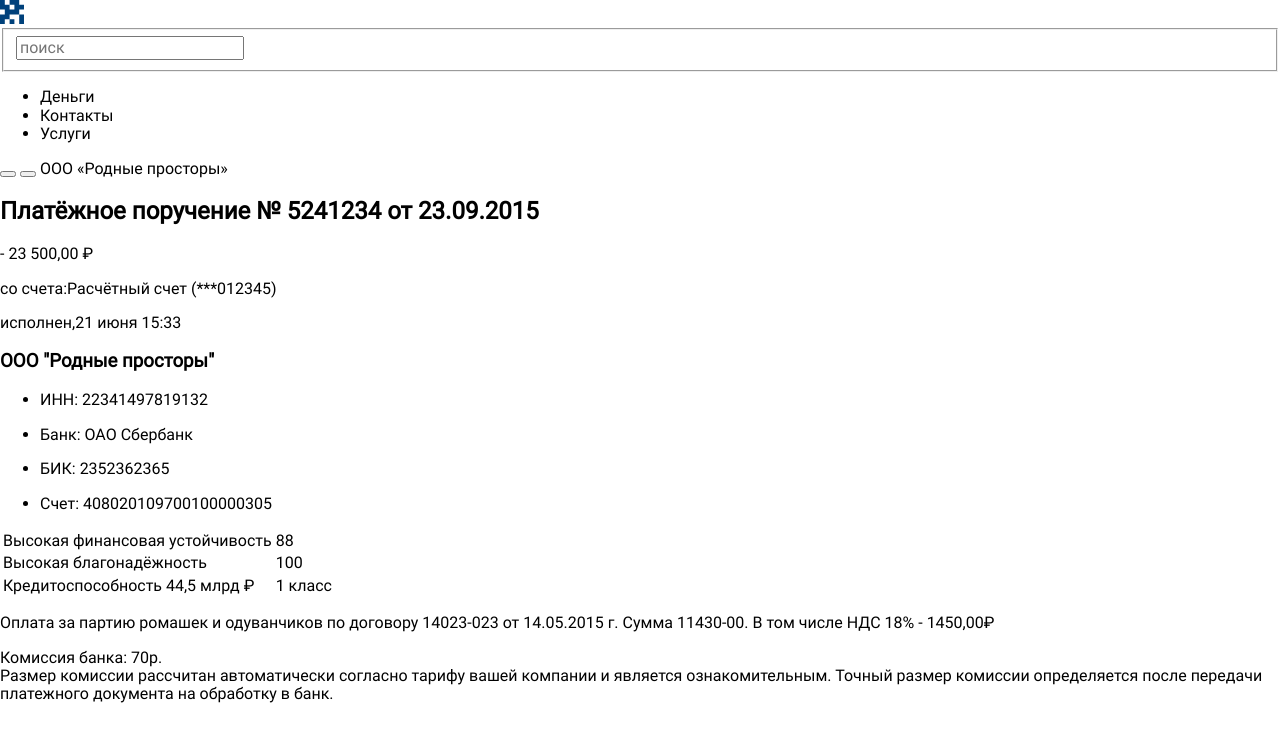
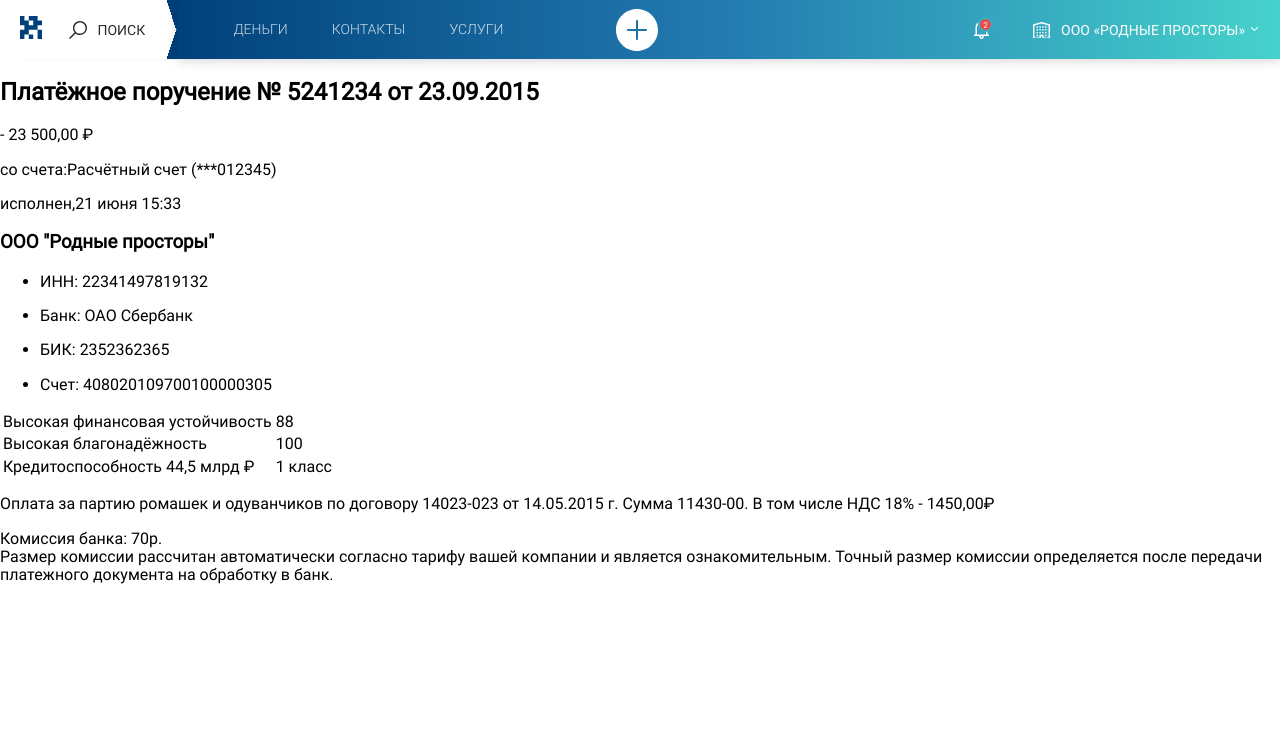
Before and after one commit to DrannikovVladimir/markupTest, a website: page source/index.html in a window 1280 px wide. Drawn offline with nearby package versions, Linux system fonts and the light colour scheme; files that its build step writes are made by us from their sources.

Commit message:
Сверстал шапку сайта

```diff
--- /dev/null
+++ b/source/sass/blocks/form-search.scss
@@ -0,0 +1,46 @@
+.form-search__wrapper {
+  margin: 0;
+  padding: 0;
+  border: none;
+  padding-left: 18px;
+
+  background-image: url('../img/icon-search.svg');
+  background-repeat: no-repeat;
+  background-position: left center;
+  background-size: 18px auto;
+}
+
+.form-search__input {
+  height: 34px;
+  width: 80px;
+  padding-left: 10px;
+  border: none;
+}
+
+::-webkit-input-placeholder {
+  font-size: 14px;
+  line-height: 16px;
+  color:#2B2B2B;
+  text-transform: uppercase;
+}
+
+::-moz-placeholder {
+  font-size: 14px;
+  line-height: 16px;
+  color:#2B2B2B;
+  text-transform: uppercase;
+}
+
+:-moz-placeholder {
+  font-size: 14px;
+  line-height: 16px;
+  color:#2B2B2B;
+  text-transform: uppercase;
+}
+
+:-ms-input-placeholder {
+  font-size: 14px;
+  line-height: 16px;
+  color:#2B2B2B;
+  text-transform: uppercase;
+}
--- /dev/null
+++ b/source/sass/blocks/main-nav.scss
@@ -0,0 +1,34 @@
+.main-nav {
+  margin-right: 113px;
+}
+
+.main-nav__list {
+  display: flex;
+  justify-content: space-between;
+  align-items: center;
+  width: 270px;
+  margin: 0;
+  padding: 0;
+
+  list-style: none;
+}
+
+.main-nav__link {
+  font-family: 'Roboto', 'Tahoma', sans-serif;
+  font-size: 14px;
+  line-height: 16px;
+  text-transform: uppercase;
+  font-weight: 300;
+
+  opacity: 0.8;
+
+  &:hover {
+    padding-bottom: 16px;
+    border-bottom: 5px solid $accent-color;
+    opacity: 1;
+  }
+
+  &:active {
+    color: darken(#FFFFFF, 20%);
+  }
+}
--- /dev/null
+++ b/source/sass/blocks/page-header.scss
@@ -0,0 +1,134 @@
+.page-header {
+  // min-height: 60px;
+}
+
+.page-header__wrapper {
+  display: flex;
+  align-items: center;
+  width: auto;
+  margin: 0 auto;
+  padding-left: 20px;
+  min-width: 1024px;
+}
+
+.page-header__column-left {
+  display: flex;
+  justify-content: flex-start;
+  align-items: center;
+  width: 180px;
+  min-height: 59px;
+  padding-right: 10px;
+  overflow: hidden;
+
+  background-color: #00417B;
+  background: linear-gradient(-108deg, #00417B 10px, #FFFFFF 0) top left,
+  linear-gradient(-72deg, #00417B 10px, #FFFFFF 0) bottom left;
+  background-size: 100% 50%;
+  background-repeat: no-repeat;
+
+  box-shadow: 1px 0px 1px rgba(0, 0, 0, 0.20287);
+}
+
+.page-header__logo-link {
+  width: 24px;
+  margin-right: 27px;
+}
+
+.page-header__logo-image {
+  width: 24px;
+}
+
+.page-header__column-right {
+  display: flex;
+  align-items: center;
+  width: 100%;
+  min-height: 59px;
+  padding-left: 56px;
+  padding-right: 20px;
+
+  color: #ffffff;
+
+  background: linear-gradient(90deg, #00417B 0%, #237CB1 50.26%, #2580B2 52.72%, #46D2CC 100%);
+  box-shadow: 0px 2px 10px rgba(0, 0, 0, 0.159392);
+}
+
+.page-header__button-add {
+  width: 42px;
+  height: 42px;
+  margin-right: auto;
+  border: none;
+
+  background-color: transparent;
+  background-image: url('../img/icon-plus.svg');
+  background-repeat: no-repeat;
+  background-position: center;
+  background-size: 42px 42px;
+}
+
+.page-header__button-notice {
+  position: relative;
+
+  width: 24px;
+  height: 26px;
+  margin-right: 40px;
+  padding: 0;
+  border: none;
+
+  background-color: transparent;
+  background-image: url('../img/icon-notice.svg');
+  background-repeat: no-repeat;
+  background-position: center center;
+  background-size: 15px 19px;
+
+  &--have {
+    &::before {
+      content: '2';
+
+      position: absolute;
+      top: 0;
+      right: 0;
+
+      width: 15px;
+      height: 15px;
+      border: 2px solid #37AEC1;
+      border-radius: 50%;
+
+      color: #FFFFFF;
+      font-size: 8px;
+      line-height: 13px;
+
+      background-color: #E54D4D;
+    }
+  }
+}
+
+.page-header__title {
+  position: relative;
+
+  margin-right: 15px;
+  padding-left: 28px;
+
+  font-size: 14px;
+  line-height: 16px;
+  text-transform: uppercase;
+
+  background-image: url('../img/icon-house.svg');
+  background-repeat: no-repeat;
+  background-position: left top;
+  background-size: 17px 17px;
+
+  &::after {
+    content: '';
+
+    position: absolute;
+    top: 2px;
+    right: -17px;
+
+    width: 15px;
+    height: 10px;
+
+    background-image: url('../img/icon-arrow-down.svg');
+    background-repeat: no-repeat;
+    background-position: center;
+  }
+}
--- a/source/sass/global.scss
+++ b/source/sass/global.scss
@@ -46,7 +46,7 @@ a {
   color: inherit;
 }
 
-input[type="text"] {
+input {
   font-family: inherit;
 }
 
--- a/source/sass/style.scss
+++ b/source/sass/style.scss
@@ -1,3 +1,6 @@
 @import "variables.scss";
 @import "normalize.scss";
 @import "global.scss";
+@import "blocks/page-header.scss";
+@import "blocks/form-search.scss";
+@import "blocks/main-nav.scss";
```
